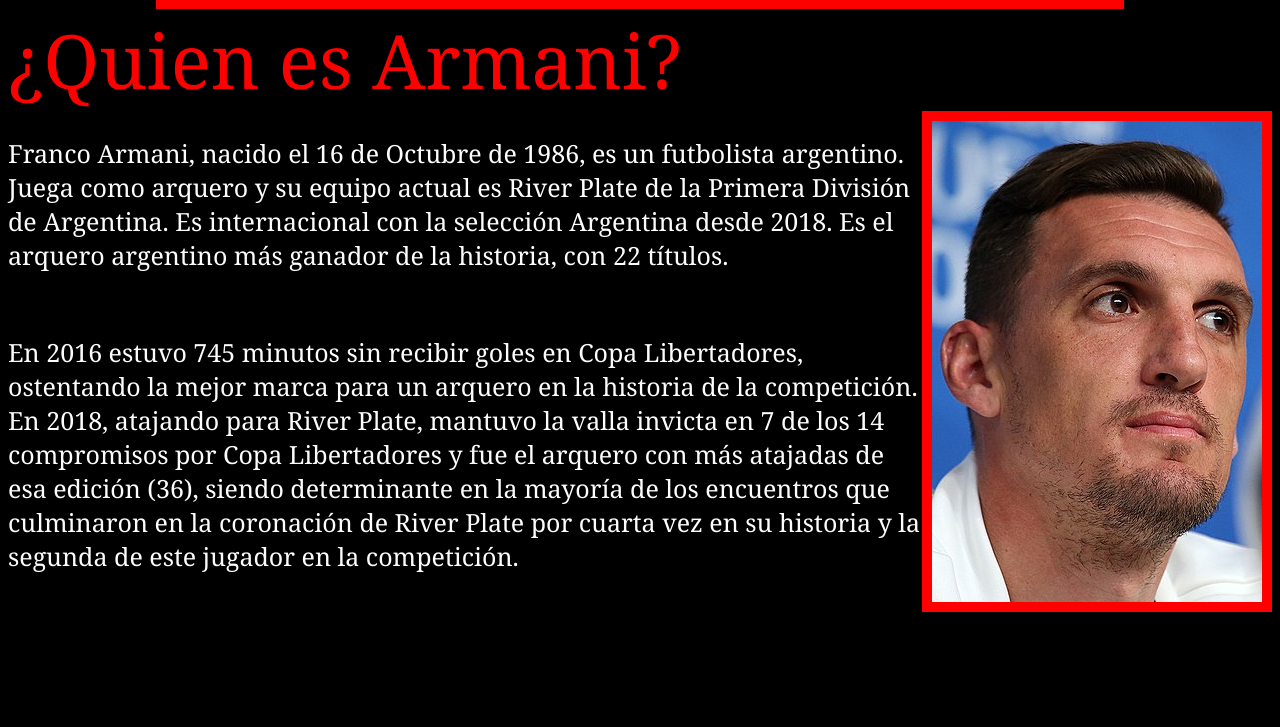
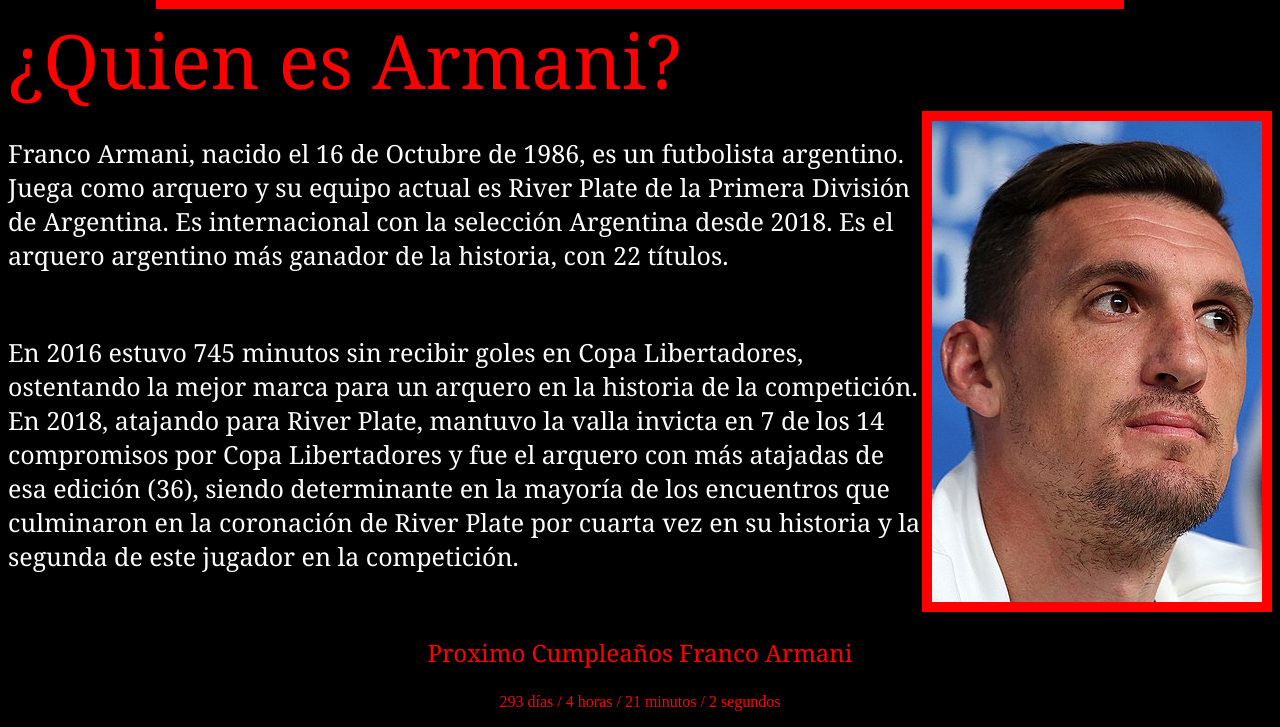
Before and after one commit to EugenioZ/PrograWeb, a plain HTML site: page index.html in a window 1280 px wide. Shown: the part 790-1517 px from the top of the page. Before the commit the page ends 1410 px from the top, so only its background shows below. Drawn offline with Linux system fonts and the light colour scheme.

Commit message:
un poco de java

```diff
--- a/index.html
+++ b/index.html
@@ -14,9 +14,6 @@
   </head>
 
   <link rel="stylesheet" href="styles.css" />
-  <script
-  src="javascript.js">
-  </script>
 
   <body>
     <header>
@@ -77,9 +74,67 @@
           alt="Foto de Armani"
           width="75px"
       /></a>
+  <!-- Contador regresivo -->
+  <section style="text-align: center;">
+    <p style="font-family: Cambria, Cochin, Georgia, Times, 'Times New Roman', serif; font-size: x-large; color: red;">Proximo Cumpleaños Franco Armani</p>
+
+    <p class="numeros">
+          <span id="days"></span> días / <span id="hours"></span> horas / <span id="minutes"></span> minutos / <span id="seconds"></span> segundos
+      </p>
+  </section>
+  <!-- Fin contador regresivo -->
+
+  <script>
+    document.addEventListener('DOMContentLoaded', () => {
+
+      //===
+      // VARIABLES
+      //===
+      const DATE_TARGET = new Date('08/16/2023 0:01 AM');
+      // DOM for render
+      const SPAN_DAYS = document.querySelector('span#days');
+      const SPAN_HOURS = document.querySelector('span#hours');
+      const SPAN_MINUTES = document.querySelector('span#minutes');
+      const SPAN_SECONDS = document.querySelector('span#seconds');
+      // Milliseconds for the calculations
+      const MILLISECONDS_OF_A_SECOND = 1000;
+      const MILLISECONDS_OF_A_MINUTE = MILLISECONDS_OF_A_SECOND * 60;
+      const MILLISECONDS_OF_A_HOUR = MILLISECONDS_OF_A_MINUTE * 60;
+      const MILLISECONDS_OF_A_DAY = MILLISECONDS_OF_A_HOUR * 24
+
+      //===
+      // FUNCTIONS
+      //===
+
+      function updateCountdown() {
+          // Calcs
+          const NOW = new Date()
+          const DURATION = DATE_TARGET - NOW;
+          const REMAINING_DAYS = Math.floor(DURATION / MILLISECONDS_OF_A_DAY);
+          const REMAINING_HOURS = Math.floor((DURATION % MILLISECONDS_OF_A_DAY) / MILLISECONDS_OF_A_HOUR);
+          const REMAINING_MINUTES = Math.floor((DURATION % MILLISECONDS_OF_A_HOUR) / MILLISECONDS_OF_A_MINUTE);
+          const REMAINING_SECONDS = Math.floor((DURATION % MILLISECONDS_OF_A_MINUTE) / MILLISECONDS_OF_A_SECOND);
 
 
-      </script>
+          // Render
+          SPAN_DAYS.textContent = REMAINING_DAYS;
+          SPAN_HOURS.textContent = REMAINING_HOURS;
+          SPAN_MINUTES.textContent = REMAINING_MINUTES;
+          SPAN_SECONDS.textContent = REMAINING_SECONDS;
+      }
+
+      //===
+      // INIT
+      //===
+      updateCountdown();
+      //
+      setInterval(updateCountdown, MILLISECONDS_OF_A_SECOND);
+  });
+  </script>
+
+
+
+
     </footer>
   </body>
 </html>
--- a/styles.css
+++ b/styles.css
@@ -114,3 +114,8 @@ body {
 	grid-column: 1;
     grid-row; 2 / span 2;
     }
+
+.numeros{
+  color: red;
+  font-family: 'Times New Roman', Times, serif;
+}
```
Also changed, not shown: javascript.js (deleted).
